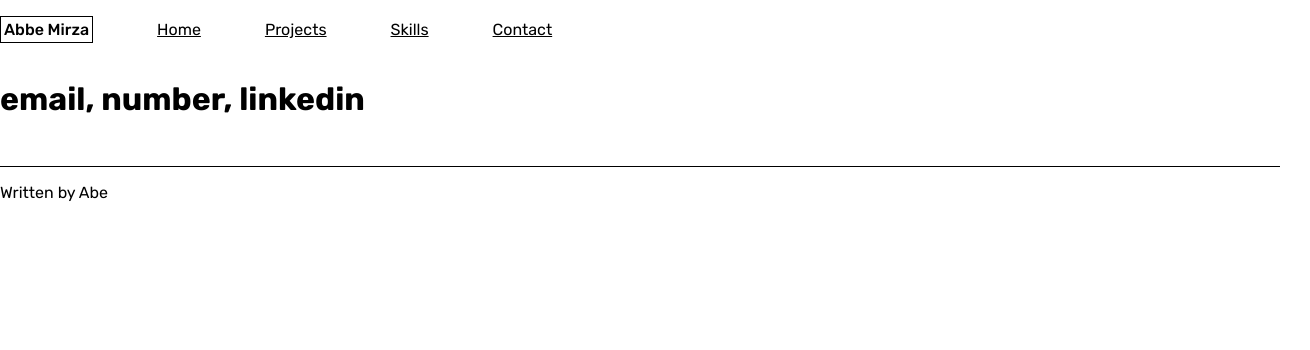
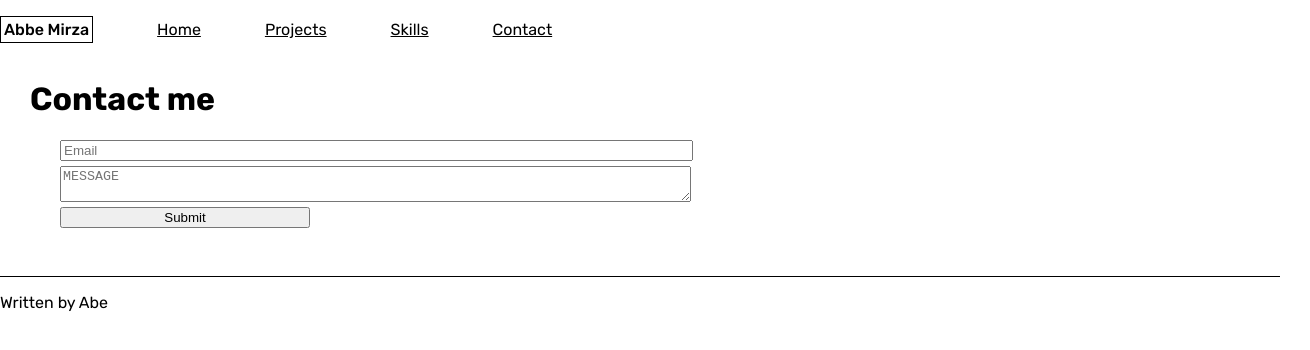
Before and after one commit to front-end-fundamentals-2025/fef-portfolio-MonsieurAbe, a plain HTML site: page contact.html in a window 1280 px wide. Shown: the whole page, 1310 px wide, since content can reach past the window. Drawn offline with Linux system fonts and the light colour scheme.

Commit message:
Added textbox to send messages

```diff
--- /dev/null
+++ b/Javascript/main.js
@@ -0,0 +1,13 @@
+const headerElement = document.getElementById("contactme");
+const inputElement = document.getElementById("input");
+const buttonElement = document.getElementById("button");
+const inputArea = document.getElementById("input2");
+
+buttonElement.addEventListener("click", function () {
+  let email = inputElement.value;
+  let message = inputArea.value;
+
+  if (email !== "") {
+    headerElement.innerText = "Thank you for your mail!";
+  }
+});
--- a/contact.html
+++ b/contact.html
@@ -11,6 +11,7 @@
       rel="stylesheet"
     />
     <link rel="stylesheet" href="css/main.css" />
+    <script src=Javascript/main.js defer></script>
   </head>
   <body>
     <header>
@@ -24,8 +25,13 @@
         </ul>
       </nav>
     </header>
-    <main>
-      <h1>email, number, linkedin</h1>
+    <main class="contactContainer">
+      <h1 id="contactme">Contact me</h1>
+      <div class="contactContainer contactForm">
+      <input type="text" placeholder="Email" id="input" />
+      <textarea type="text" placeholder="MESSAGE" id="input2" ></textarea>
+      <button id="button">Submit</button>
+    </div>
     </main>
     <footer>
       <p>Written by Abe</p>
--- a/css/main.css
+++ b/css/main.css
@@ -60,6 +60,23 @@ footer {
   gap: 1px;
 }
 
+#input,
+#input2 {
+  width: 50%;
+}
+.contactContainer {
+  display: flex;
+  flex-direction: column;
+  margin-left: 30px;
+}
+.contactForm {
+  width: 100%;
+  row-gap: 5px;
+}
+button {
+  width: 20%;
+}
+
 @media screen and (max-width: 520px) {
   header,
   ul {
```
